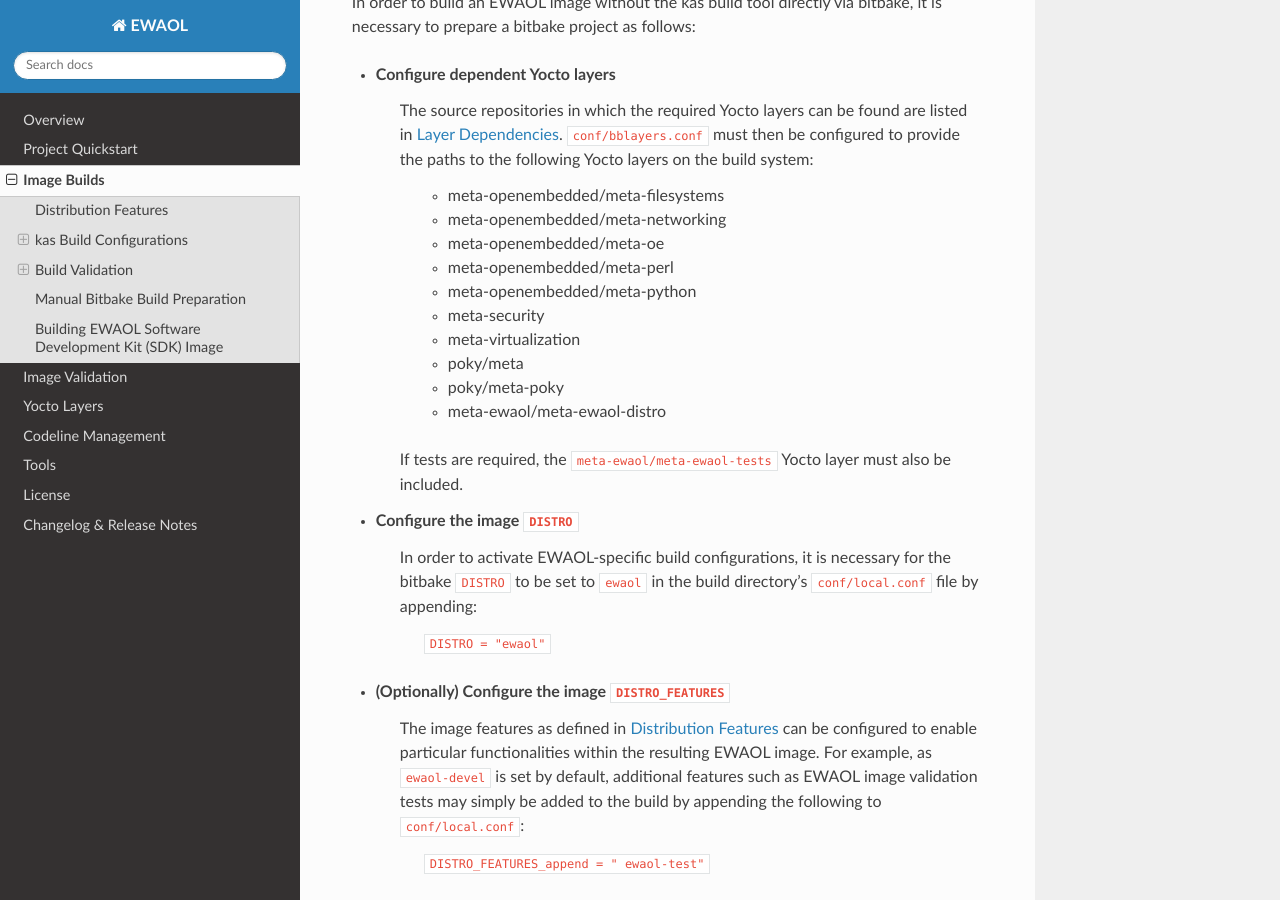
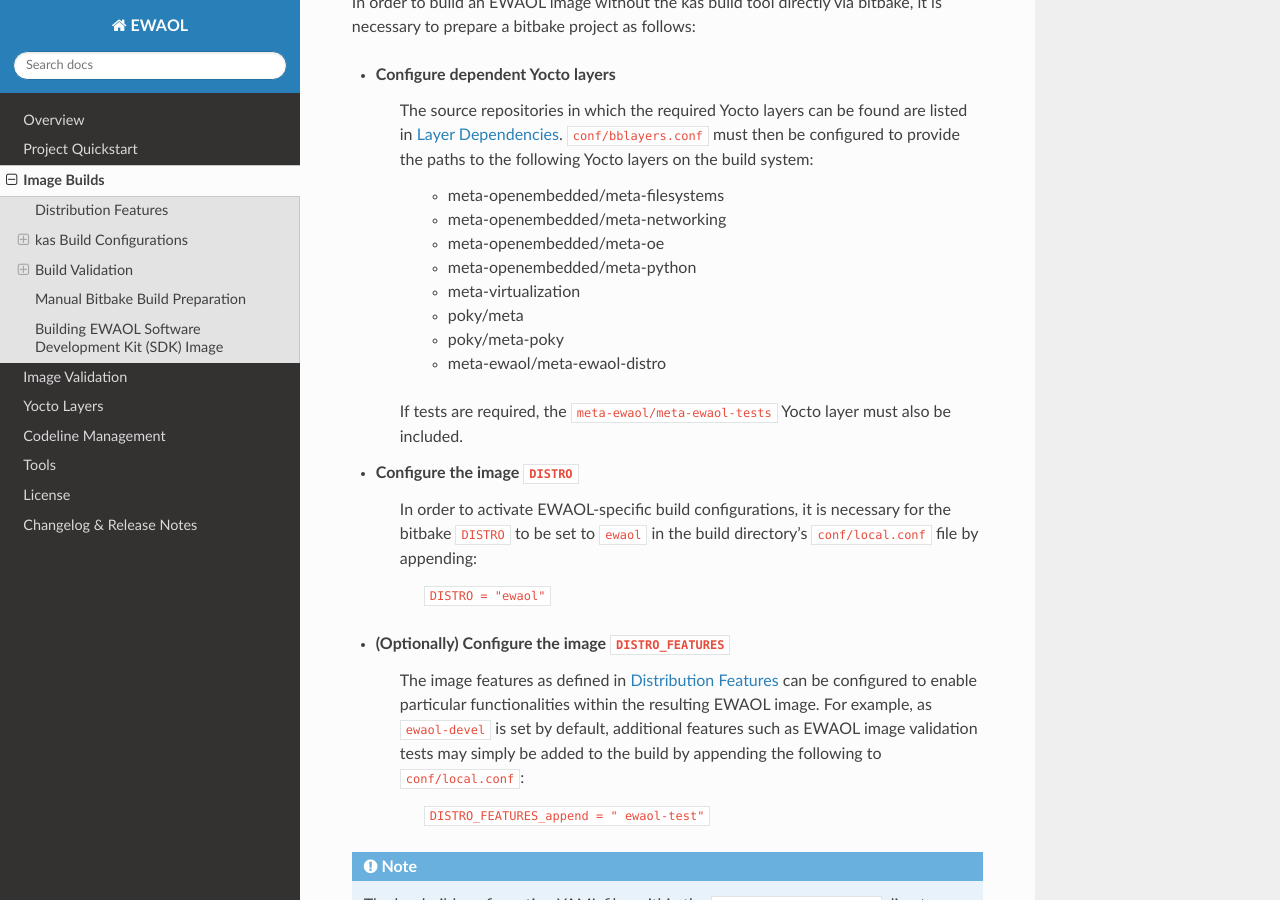
Before and after one commit to chaoge525/soafee_demo, a Sphinx documentation site: the page built from documentation/builds.rst, in a window 1280 px wide and 900 px high, scrolled down 5277 px. Built offline with Sphinx 7.4.7 and the Read the Docs theme 2.0.0, drawn with Linux system fonts in a browser that asks for light colours.

Commit message:
ewaol-config,doc: Remove meta-perl dependency
The meta-perl was a dependency of meta-security which in turn was a dependency
of meta-virtualization until the hardknott branch. Hence, remove meta-perl and
also a left over meta-security mention in the documentation.

Issue-Id: SCM-3553
Signed-off-by: Diego Sueiro <diego.sueiro@arm.com>
Change-Id: I143eb741afd822de8ce92c01df8bc9126104b07e

```diff
--- a/documentation/builds.rst
+++ b/documentation/builds.rst
@@ -265,9 +265,7 @@
         * meta-openembedded/meta-filesystems
         * meta-openembedded/meta-networking
         * meta-openembedded/meta-oe
-        * meta-openembedded/meta-perl
         * meta-openembedded/meta-python
-        * meta-security
         * meta-virtualization
         * poky/meta
         * poky/meta-poky
--- a/documentation/overview.rst
+++ b/documentation/overview.rst
@@ -88,7 +88,7 @@
     revision: HEAD
 
     URI: git://git.openembedded.org/meta-openembedded
-    layers: meta-filesystems, meta-networking, meta-oe, meta-perl, meta-python
+    layers: meta-filesystems, meta-networking, meta-oe, meta-python
     branch: honister
     revision: HEAD
 
```
Also changed, not shown: 1 other file.
